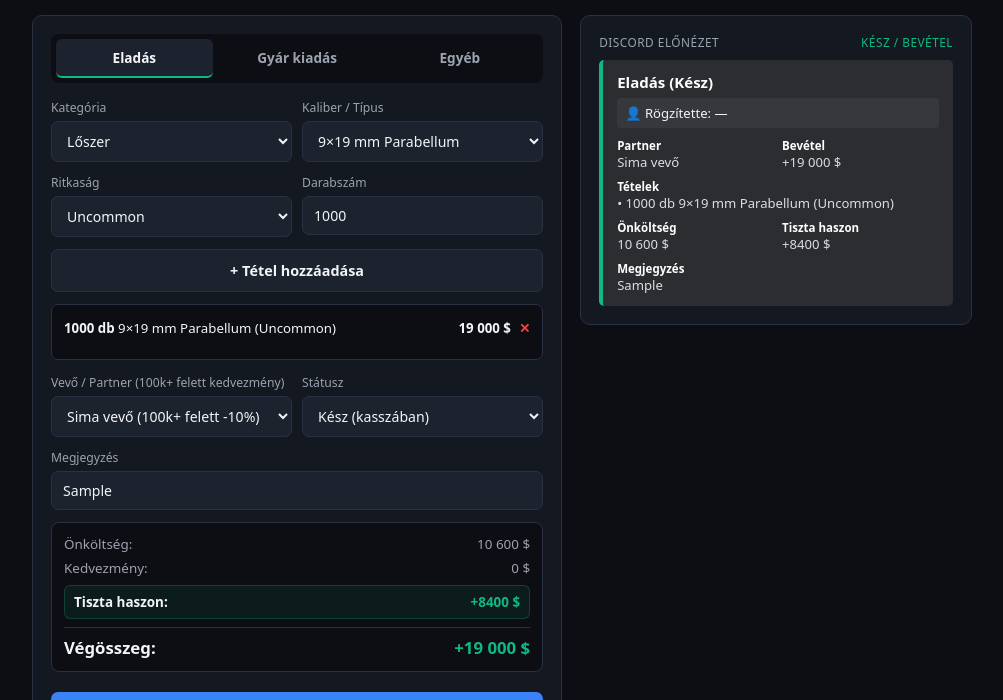
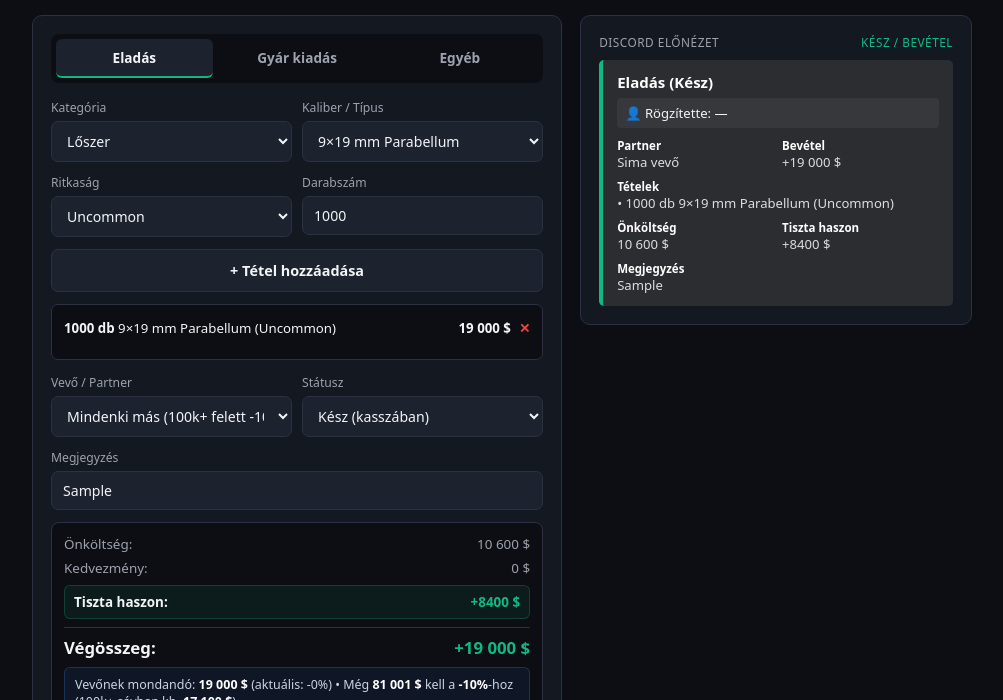
Before and after one commit to Pingu11xx/kassza, a plain HTML site: page index.html in a window 1280 px wide. Both pictures are taken after typing "Sample" into the empty fields and a click on the button "+ Tétel hozzáadása". Shown: the part 100-800 px from the top of the page, without its empty margins (138-1141 px from the left). Drawn offline with Linux system fonts and the light colour scheme.

Commit message:
Enhance UI with local hint and discount updates
Added a local hint for item addition in calculations and updated discount logic for different buyer roles.

```diff
--- a/index.html
+++ b/index.html
@@ -281,6 +281,21 @@
             font-size: 1.05rem;
         }
 
+        .local-hint {
+            margin-top: 8px;
+            padding: 8px 10px;
+            border-radius: 6px;
+            background: rgba(59, 130, 246, 0.08);
+            border: 1px solid rgba(59, 130, 246, 0.25);
+            font-size: 0.78rem;
+            color: #cbd5e1;
+            line-height: 1.4;
+        }
+
+        .local-hint strong {
+            color: #fff;
+        }
+
         .val-green { color: var(--green); font-weight: 700; }
 
         .section-head {
@@ -423,13 +438,13 @@
 
             <div class="grid-2 field">
                 <div>
-                    <label>Vevő / Partner (100k+ felett kedvezmény)</label>
+                    <label>Vevő / Partner</label>
                     <select id="partner" onchange="render()">
-                        <option value="regular" data-name="Sima vevő">Sima vevő (100k+ felett -10%)</option>
-                        <option value="partner" data-name="Tai (füvesek)">Tai (100k+ felett -15%)</option>
-                        <option value="partner" data-name="Ravens">Ravens (100k+ felett -15%)</option>
-                        <option value="partner" data-name="Syndicate (Meth)">Syndicate (100k+ felett -15%)</option>
-                        <option value="partner" data-name="Rustata">Rustata (100k+ felett -15%)</option>
+                        <option value="other" data-name="Sima vevő">Mindenki más (100k+ felett -10%)</option>
+                        <option value="tier" data-name="Tai (füvesek)">Tai (-10% / 100k+ felett -15%)</option>
+                        <option value="tier" data-name="Ravens">Ravens (-10% / 100k+ felett -15%)</option>
+                        <option value="tier" data-name="Syndicate (Meth)">Syndicate (-10% / 100k+ felett -15%)</option>
+                        <option value="rustata" data-name="Rustata">Rustata (mindig -15%)</option>
                     </select>
                 </div>
                 <div>
@@ -451,12 +466,14 @@
                 <div class="sum-line"><span>Kedvezmény:</span><span id="sDisc">0 $</span></div>
                 <div class="sum-line sum-highlight"><span>Tiszta haszon:</span><span id="sProfit" class="val-green">0 $</span></div>
                 <div class="sum-line total"><span>Végösszeg:</span><span id="sTotal" class="val-green">0 $</span></div>
+                <div class="local-hint" id="sQuote">Csak itt látszik: adj hozzá tételt a kalkulációhoz.</div>
             </div>
         </div>
 
         <!-- GYÁR KIADÁS -->
         <div id="tab-factory" class="hidden">
             <div class="chips">
+                <button class="chip" onclick="setFactory('Tár gyártás (25 db)', 2500)">-2,5k tár gyártás</button>
                 <button class="chip" onclick="setFactory('Gyártási díj', 2000)">-2k gyártás</button>
                 <button class="chip" onclick="setFactory('Gyártási díj', 4000)">-4k gyártás</button>
                 <button class="chip" onclick="setFactory('Gyártási díj', 6000)">-6k gyártás</button>
@@ -524,7 +541,7 @@
 </div>
 
 <script>
-    const WEBHOOK_URL = 'https://discord.com/api/webhooks/1574083295216406528/pykSkznZG8RU2U4Cczh6eVtdLrdo0cSk2jydkx6HRbw9PTJYtTCPmZSVlS0C5MkaE7wU';
+    const WEBHOOK_URL = 'IDE_MASOLD_A_WEBHOOK_URL_T';
     const DISCOUNT_THRESHOLD = 100000;
 
     const PRICES = {
@@ -593,8 +610,9 @@
     const money = n => Math.round(n).toLocaleString('hu-HU') + ' $';
 
     function getDiscountPercent(buyerRole, rawSell) {
-        if (rawSell <= DISCOUNT_THRESHOLD) return 0;
-        return buyerRole === 'partner' ? 15 : 10;
+        if (buyerRole === 'rustata') return 15;
+        if (buyerRole === 'tier') return rawSell > DISCOUNT_THRESHOLD ? 15 : 10;
+        return rawSell > DISCOUNT_THRESHOLD ? 10 : 0;
     }
 
     function updateCalibers() {
@@ -652,6 +670,29 @@
         render();
     }
 
+    function updateLocalQuote(buyerRole, rawSell, total, discPct) {
+        const quoteEl = document.getElementById('sQuote');
+        if (!rawSell) {
+            quoteEl.innerHTML = 'Csak itt látszik: adj hozzá tételt a kalkulációhoz.';
+            return;
+        }
+        if (buyerRole === 'rustata') {
+            quoteEl.innerHTML = `Vevőnek mondandó: <strong>${money(total)}</strong> (Rustata fix 15% kedvezmény aktív).`;
+            return;
+        }
+        if (rawSell > DISCOUNT_THRESHOLD) {
+            quoteEl.innerHTML = `Vevőnek mondandó: <strong>${money(total)}</strong> (${discPct}% kedvezmény aktív, 100k+ felett).`;
+        } else {
+            const missing = Math.max(0, (DISCOUNT_THRESHOLD + 1) - rawSell);
+            const nextPct = buyerRole === 'tier' ? 15 : 10;
+            const hypothetical100k = Math.round(rawSell * (1 - nextPct / 100));
+            quoteEl.innerHTML =
+                `Vevőnek mondandó: <strong>${money(total)}</strong> (aktuális: -${discPct}%) • ` +
+                `Még <strong>${money(missing)}</strong> kell a <strong>-${nextPct}%</strong>-hoz ` +
+                `(100k+ sávban kb. <strong>${money(hypothetical100k)}</strong>).`;
+        }
+    }
+
     function buildPayload() {
         const rawRecorder = document.getElementById('recorder').value.trim();
         const upperRecorder = rawRecorder ? rawRecorder.toUpperCase() : '—';
@@ -683,6 +724,7 @@
             document.getElementById('sDisc').textContent = discVal ? `-${money(discVal)} (${discPct}%)` : '0 $';
             document.getElementById('sProfit').textContent = (profit >= 0 ? '+' : '') + money(profit);
             document.getElementById('sTotal').textContent = '+' + money(total);
+            updateLocalQuote(buyerRole, rawSell, total, discPct);
 
             color = status === 'paid' ? 0x10b981 : 0xf59e0b;
             title = status === 'paid' ? 'Eladás (Kész)' : 'Függőben / Tartozás';
```
